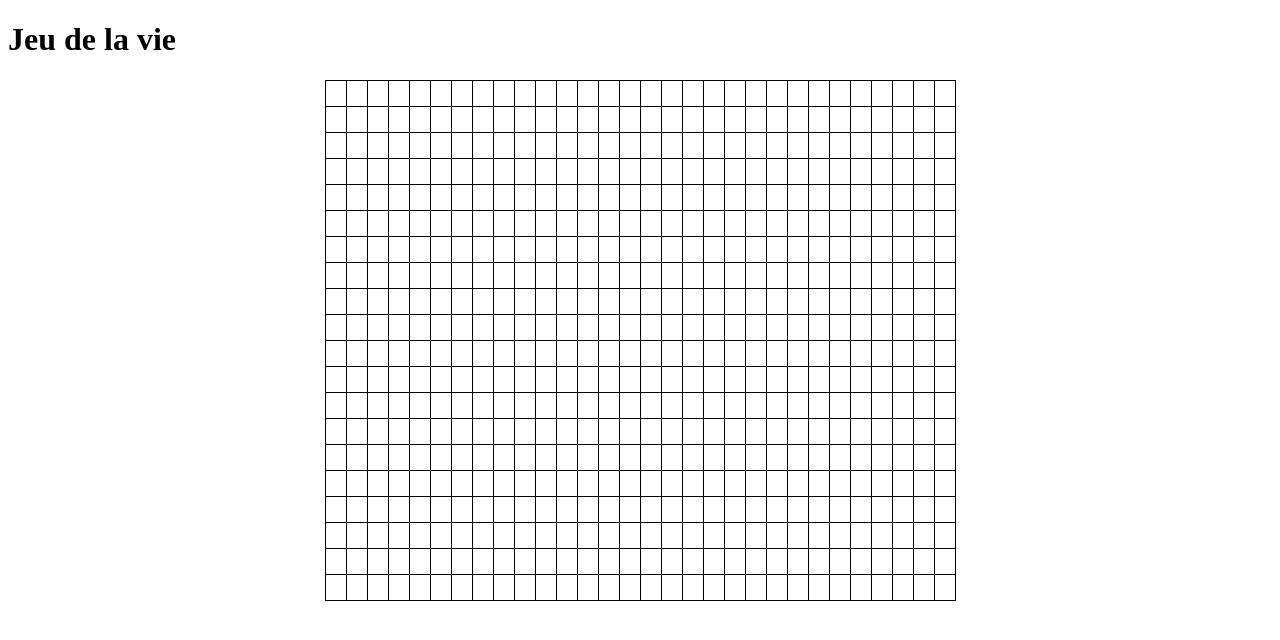
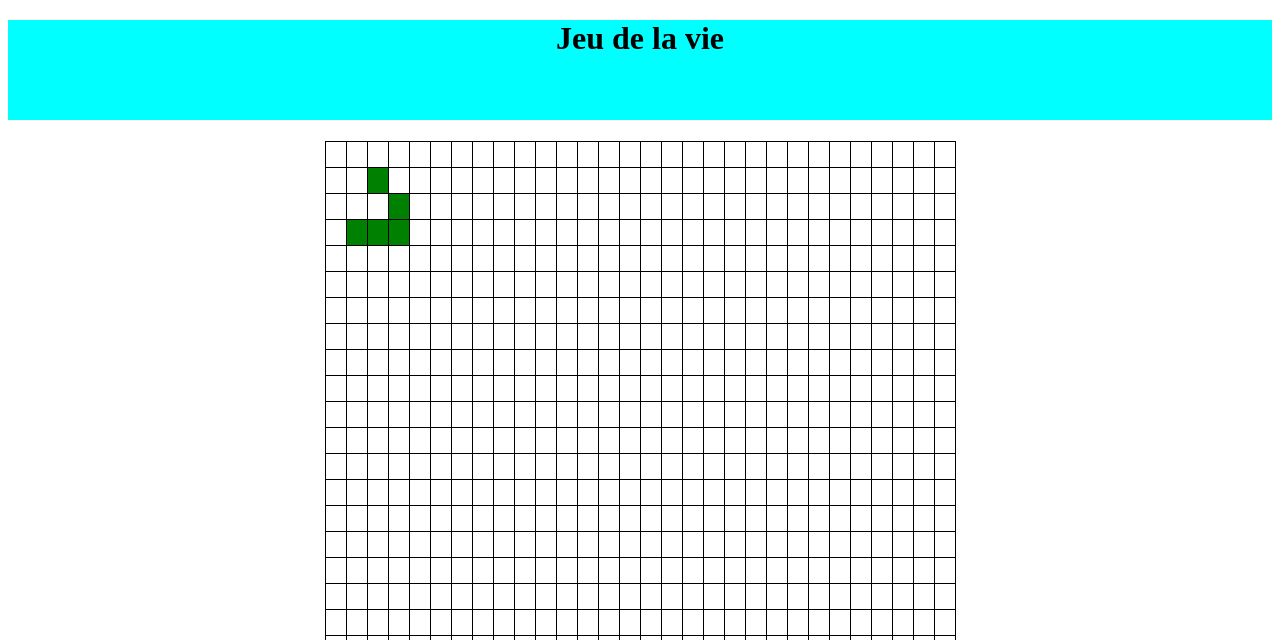
Before and after one commit to zoudoum/jeuDeLaVieConway, an Angular app: page / in a window 1280 px wide. Shown: the top 640 px of the page. Built offline with nearby package versions, Linux system fonts and the light colour scheme.

Commit message:
initialisation du grille

```diff
--- a/src/app/app.component.css
+++ b/src/app/app.component.css
@@ -4,9 +4,19 @@
   }
 
   .grid-cell {
-    border: 1px solid #000; /* Couleur et épaisseur de la bordure */
-    padding: 10px; /* Ajustez la marge intérieure selon vos besoins */
+    border: 1px solid #000;
+    padding: 10px;
     text-align: center;
     height: 5px;
-     /* Centre le texte à l'intérieur de la cellule */
+
   }
+  .green-background {
+    background-color: green;
+  }
+  h1{
+    background-color: aqua;
+     text-align: center;
+     margin-top: 20px;
+    width: 100%;
+    height: 100px;
+  }
--- a/src/app/app.component.html
+++ b/src/app/app.component.html
@@ -2,7 +2,7 @@
 <h1 id="titre">Jeu de la vie</h1>
 <table class="grid-table">
   <tr *ngFor="let row of grid; let rowIndex = index">
-    <td *ngFor="let col of row; let colIndex = index" class="grid-cell">
+    <td *ngFor="let col of row; let colIndex = index" class="grid-cell" [class.green-background]="grid[rowIndex][colIndex]" >
     </td>
   </tr>
 </table>
--- a/src/app/app.component.ts
+++ b/src/app/app.component.ts
@@ -11,7 +11,14 @@ export class AppComponent {
   gridRows = 20;
   grid: boolean[][] = [];
 
-  constructor() {
+
+  ngOnInit(): void {
+    this.initialiserGrid();
+    this.initialiserGridActive()
+
+  }
+
+  initialiserGrid(){
     for (let i = 0; i < this.gridRows; i++) {
       const row = [];
       for (let j = 0; j < this.gridColumns; j++) {
@@ -21,6 +28,13 @@ export class AppComponent {
     }
 
   }
+   initialiserGridActive(){
+  this.grid[1][2] = true;
+  this.grid[2][3] = true;
+  this.grid[3][1] = true;
+  this.grid[3][2] = true;
+  this.grid[3][3] = true;
+}
 
 
 }
```
